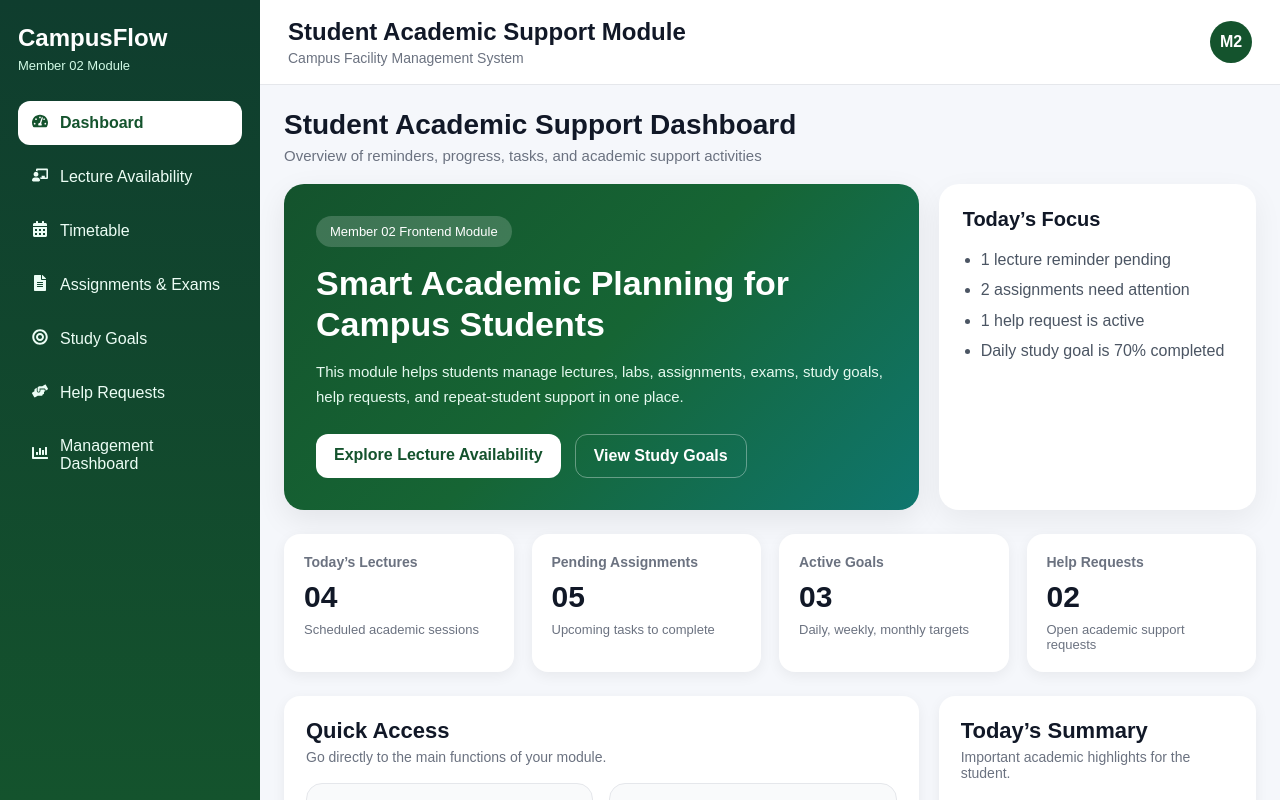
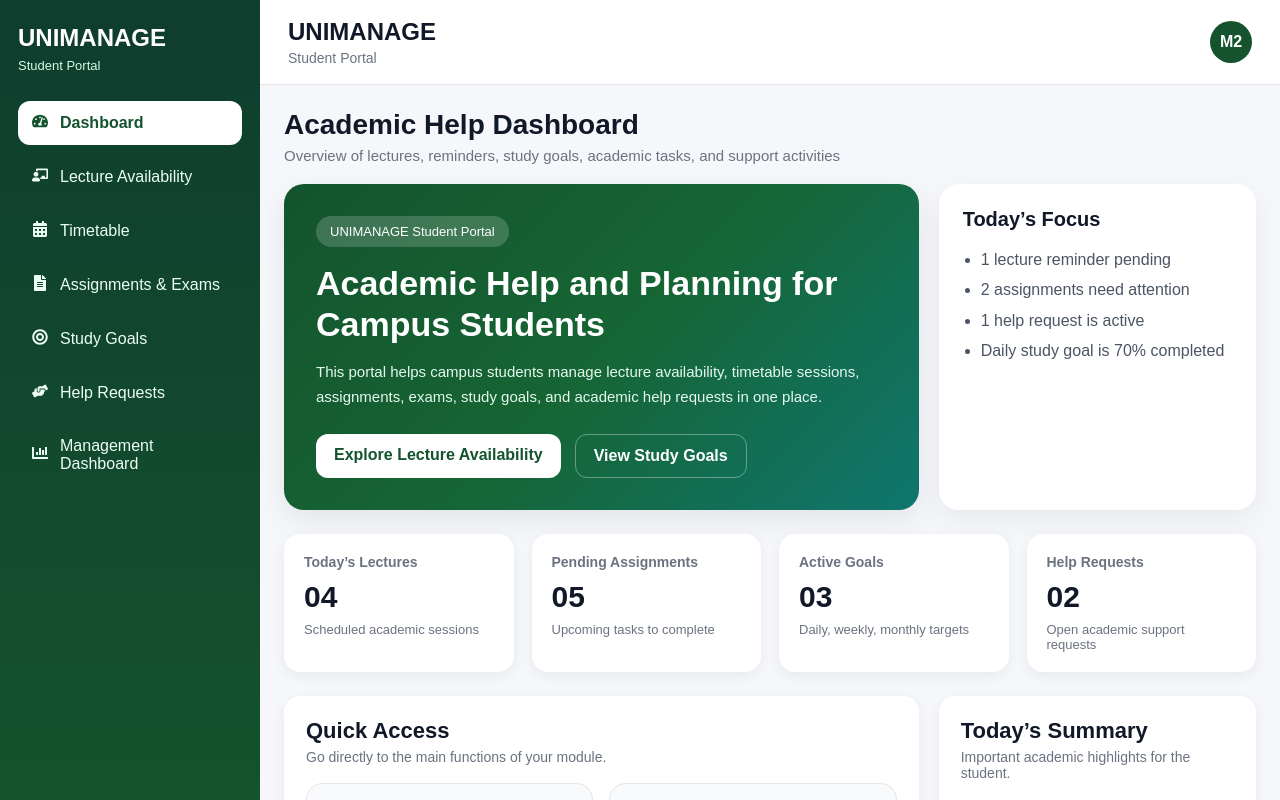
Before and after one commit to Poornima-Hansani/Campus-Facility-Management-System, a React (Vite) app in the folder frontend/: page /dashboard in a window 1280 px wide. Shown: the top 800 px of the page. Built offline with nearby package versions, Linux system fonts and the light colour scheme.

Commit message:
Update branding to UNIMANAGE Student Portal

```diff
--- a/frontend/src/components/Sidebar.tsx
+++ b/frontend/src/components/Sidebar.tsx
@@ -23,8 +23,8 @@ const Sidebar = () => {
   return (
     <aside className="sidebar">
       <div className="sidebar-brand">
-        <h2>CampusFlow</h2>
-        <p>Member 02 Module</p>
+        <h2>UNIMANAGE</h2>
+        <p>Student Portal</p>
       </div>
 
       <nav className="sidebar-nav">
--- a/frontend/src/components/Topbar.tsx
+++ b/frontend/src/components/Topbar.tsx
@@ -2,8 +2,8 @@ const Topbar = () => {
   return (
     <header className="topbar">
       <div>
-        <h1>Student Academic Support Module</h1>
-        <p>Campus Facility Management System</p>
+        <h1>UNIMANAGE</h1>
+        <p>Student Portal</p>
       </div>
 
       <div className="topbar-user">
--- a/frontend/src/pages/TaskDashboardPage.tsx
+++ b/frontend/src/pages/TaskDashboardPage.tsx
@@ -66,19 +66,19 @@ const TaskDashboardPage = () => {
 
   return (
     <Layout>
-      <PageHeader
-        title="Student Academic Support Dashboard"
-        subtitle="Overview of reminders, progress, tasks, and academic support activities"
-      />
+     <PageHeader
+  title="Academic Help Dashboard"
+  subtitle="Overview of lectures, reminders, study goals, academic tasks, and support activities"
+/>
 
       <div className="dashboard-hero">
         <div className="dashboard-hero-text">
-          <span className="hero-badge">Member 02 Frontend Module</span>
-          <h2>Smart Academic Planning for Campus Students</h2>
-          <p>
-            This module helps students manage lectures, labs, assignments, exams,
-            study goals, help requests, and repeat-student support in one place.
-          </p>
+          <span className="hero-badge">UNIMANAGE Student Portal</span>
+<h2>Academic Help and Planning for Campus Students</h2>
+<p>
+  This portal helps campus students manage lecture availability, timetable sessions,
+  assignments, exams, study goals, and academic help requests in one place.
+</p>
 
           <div className="hero-buttons">
             <Link to="/lecture-availability" className="primary-action-btn">
```
Also changed, not shown: frontend/src/main.tsx (line endings or trailing spaces).
